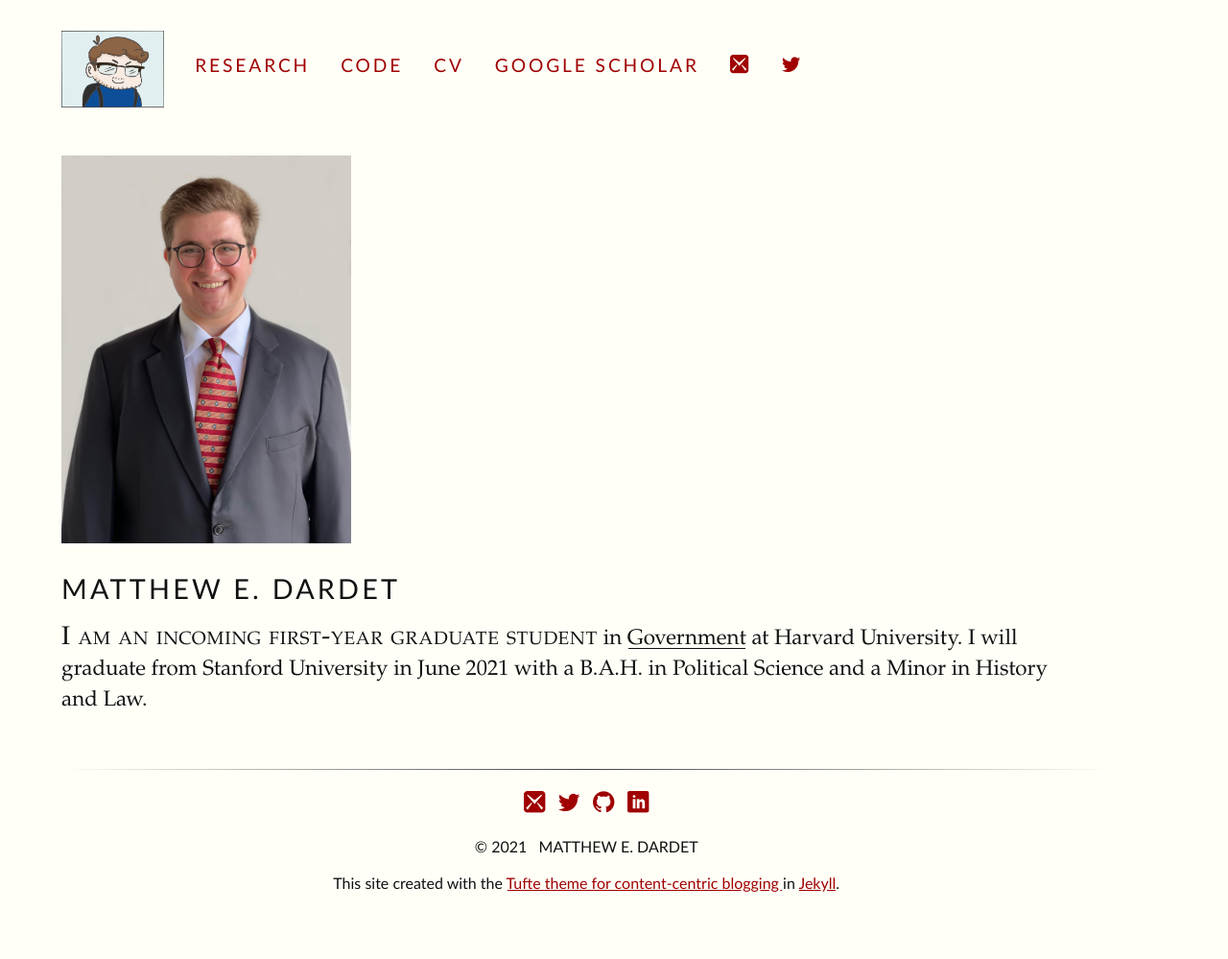
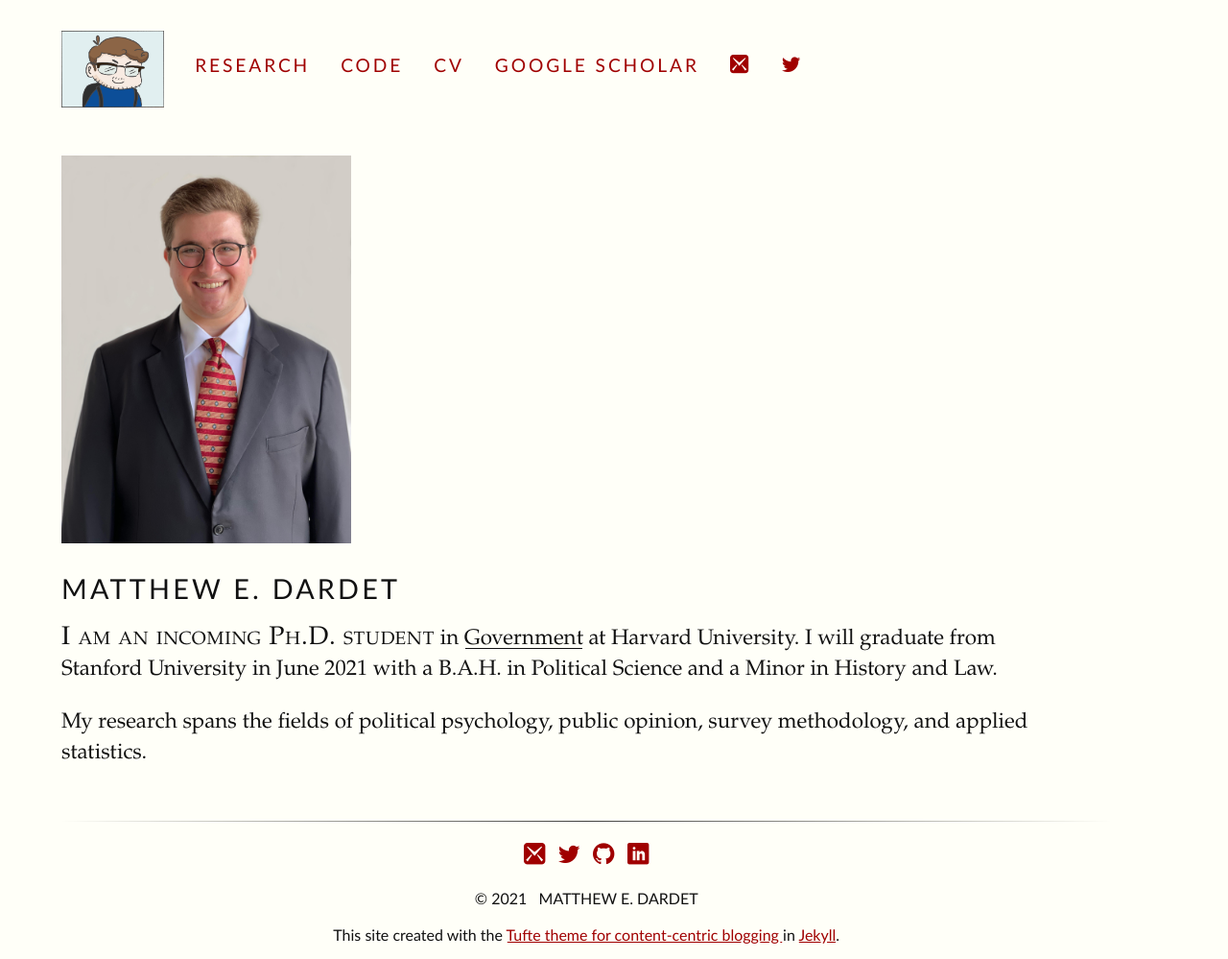
Before and after one commit to matthewdardet/matthewdardet.github.io, a Jekyll site: the page built from index.html, in a window 1280 px wide. Shown: the whole page at 96% size. Built offline with Jekyll 4.4.1, drawn with Linux system fonts in a browser that asks for light colours; some web fonts are replaced; before the commit the page ends 945 px from its top, so only the background shows below that.

Commit message:
Add more background.

```diff
--- a/index.html
+++ b/index.html
@@ -8,4 +8,6 @@
 
   <h1 class="content-listing-header sans">Matthew E. Dardet</h1>
 
-  <p><span class = "newthought"> I am an incoming first-year graduate student</span> in <a href="https://gov.harvard.edu/">Government</a> at Harvard University. I will graduate from Stanford University in June 2021 with a B.A.H. in Political Science and a Minor in History and Law.</p>
+  <p><span class = "newthought"> I am an incoming Ph.D. student</span> in <a href="https://gov.harvard.edu/">Government</a> at Harvard University. I will graduate from Stanford University in June 2021 with a B.A.H. in Political Science and a Minor in History and Law.</p>
+
+  <p>My research spans the fields of political psychology, public opinion, survey methodology, and applied statistics.</p>
```
